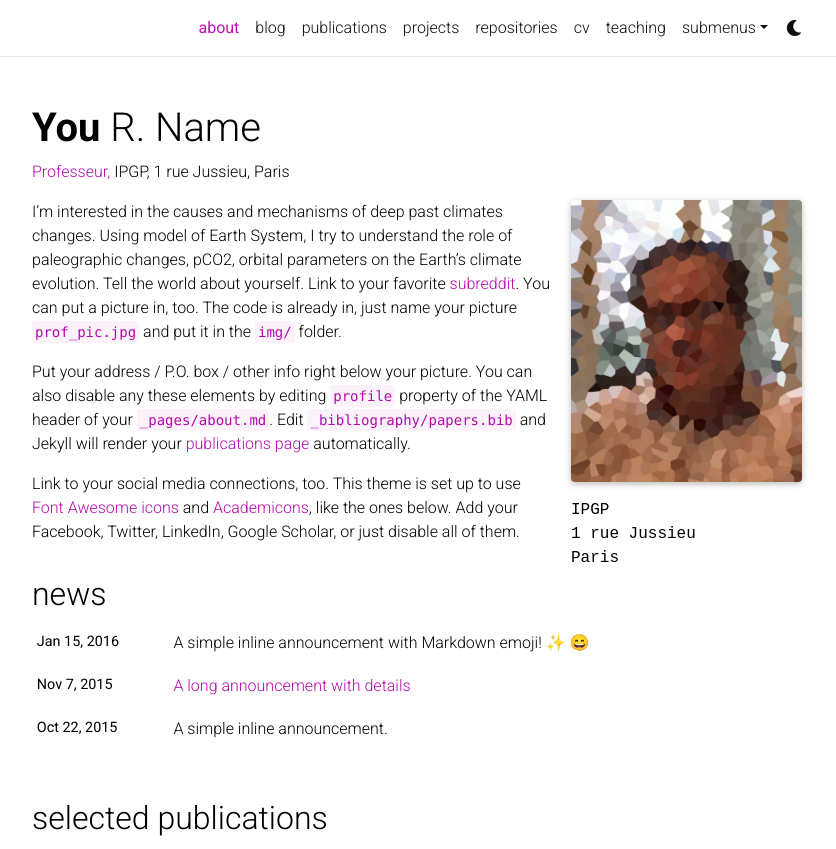
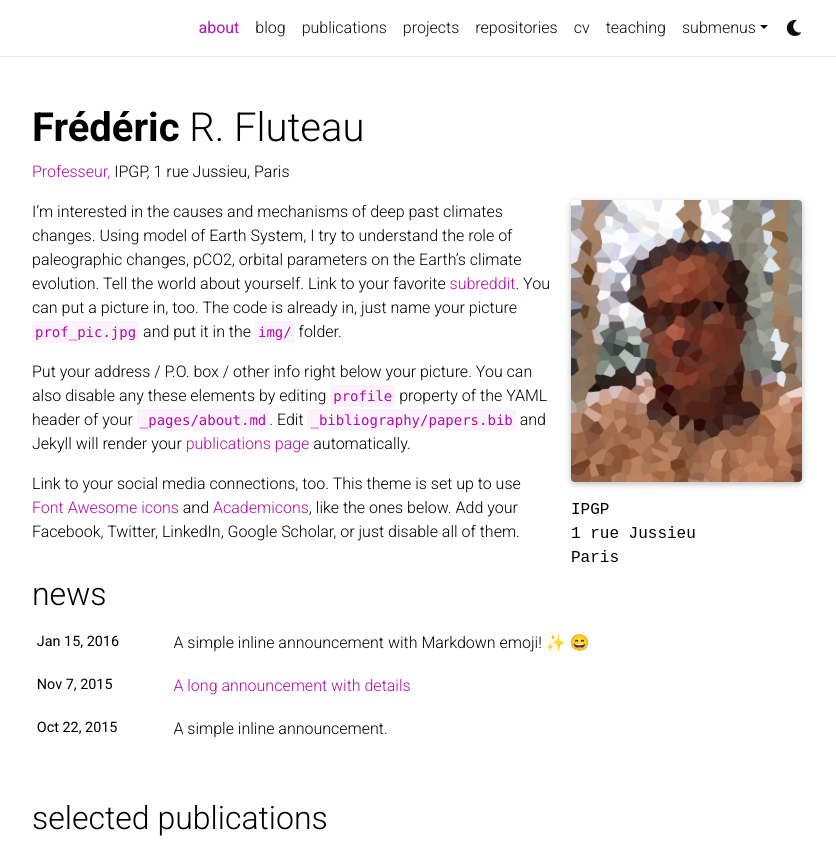
Before and after one commit to fredflut/fredflut.github.io, a Jekyll site: the page built from _pages/about.md, in a window 1280 px wide and 1138 px high, cut to the strip 0-849 px from the top of the window. Shown: the whole strip, without its empty margins (223-1059 px from the left). Built offline with Jekyll 4.4.1, drawn with Linux system fonts in a browser that asks for light colours; full-size pictures stand in for the smaller copies a plugin makes; emoji names are drawn with the system emoji font; comment, search, counter and statistics services are not loaded; a style sheet for code colours, icons or effects is not loaded; some of the changed text lies outside the part shown.

Commit message:
Update _config.yml

```diff
--- a/_config.yml
+++ b/_config.yml
@@ -3,10 +3,10 @@
 # -----------------------------------------------------------------------------
 
 title: blank # the website title (if blank, full name will be used instead)
-first_name: You
+first_name: Frédéric
 middle_name: R.
-last_name: Name
-email: you@example.com
+last_name: Fluteau
+email: fluteau@ipgp.fr
 description: > # the ">" symbol means to ignore newlines until "footer_text:"
   A simple, whitespace theme for academics. Based on [*folio](https://github.com/bogoli/-folio) design.
 footer_text: >
```
